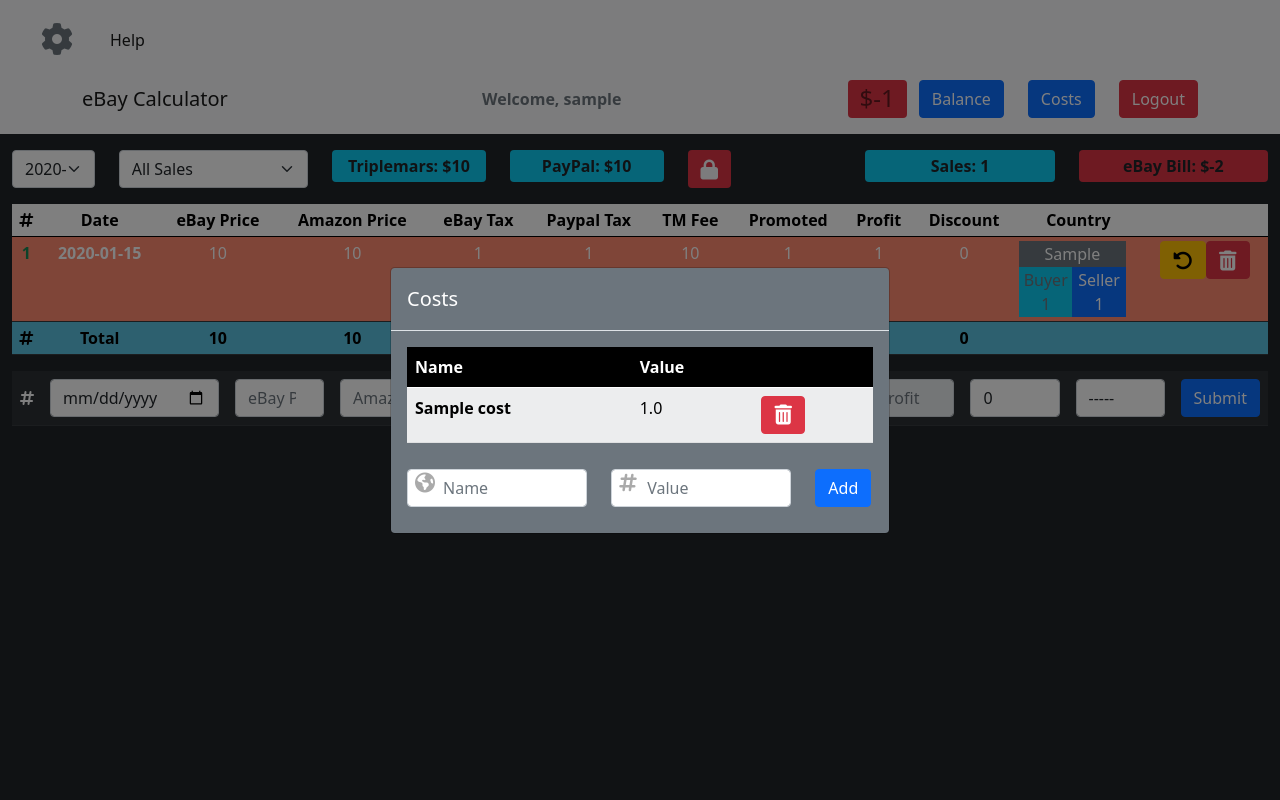
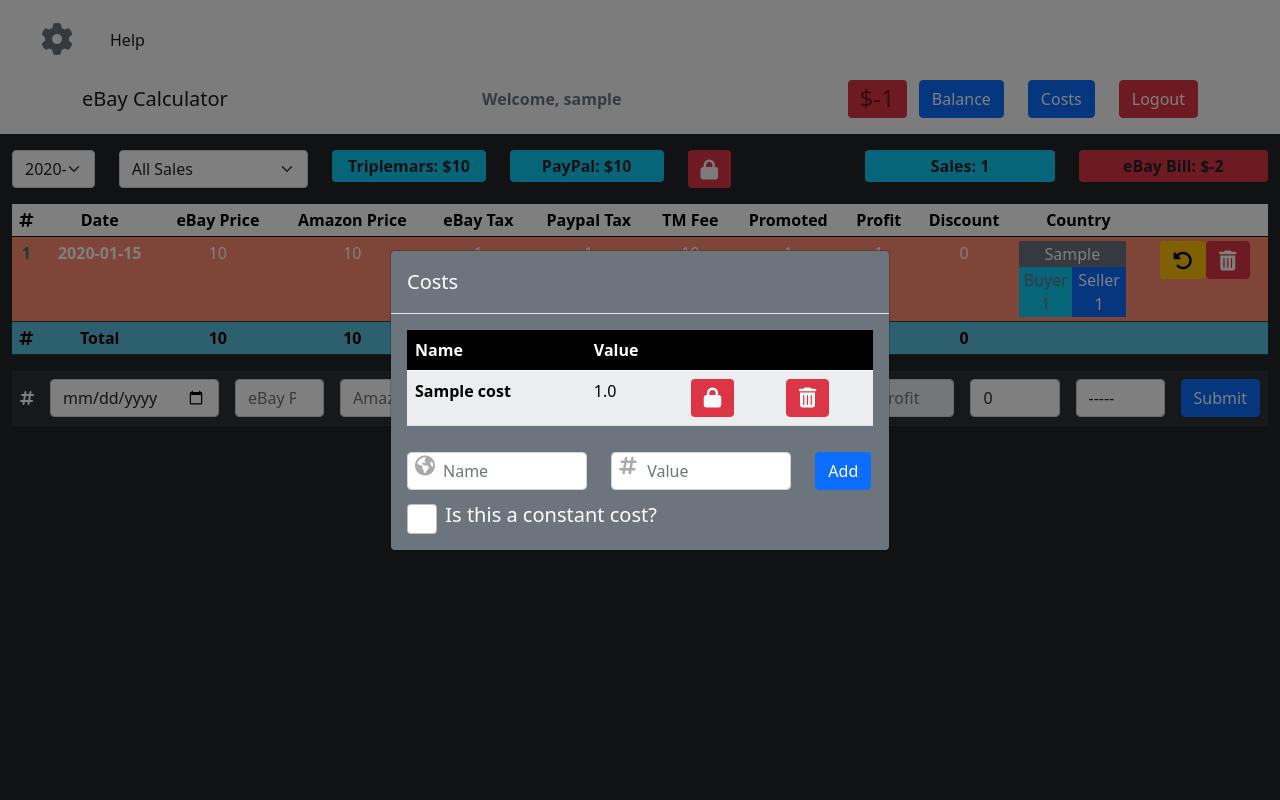
Before and after one commit to d4nieldev/ebaycalculator, a Django app: page /panel in a window 1280 px wide, after a click on "Costs". Run offline with Django 3.2, Linux system fonts and the light colour scheme; a user stored in the database is signed in; tables that the repository leaves empty hold one stand-in row (values such as "Sample post"); some libraries are stand-ins or nearby versions.

Commit message:
added fields to costs model and updated form

```diff
--- a/core/forms.py
+++ b/core/forms.py
@@ -70,6 +70,8 @@
         widgets = {
             'name': forms.TextInput(attrs={'class': 'form-control', 'placeholder': 'Name', 'id':'f_cost_name'}),
             'value': forms.NumberInput(attrs={'class': 'form-control', 'placeholder': 'Value', 'id':'f_cost_value'}),
+            'is_constant': forms.CheckboxInput(attrs={'class': 'form-check-input big-checkbox', 'id': 'f_is_const'}),
+            'exp_date': DateInput(attrs={'class': 'form-control d-none', 'id':'f_exp_date'})
         }
 
 class HipShipperForm(ModelForm):
--- a/core/models.py
+++ b/core/models.py
@@ -1,6 +1,7 @@
 from django.db import models
 from django.contrib.auth.models import User
 from django.core.exceptions import ObjectDoesNotExist
+import datetime
 
 
 class Balance(models.Model):
@@ -275,6 +276,8 @@
     """
     name = models.CharField(max_length=100)
     value = models.FloatField()
+    is_constant = models.BooleanField(default=False)
+    exp_date = models.DateField(default=datetime.datetime.now())
     user = models.ForeignKey(User, on_delete=models.CASCADE, default=0)
 
     def __str__(self):
--- a/static/js/panel.js
+++ b/static/js/panel.js
@@ -683,11 +683,11 @@
 function paypal_lock_handler(e){
     e.preventDefault();
 
-    $(".lock-class").toggleClass("bg-success bg-danger");
+    $("#paypal_lock").toggleClass("bg-success bg-danger");
 
-    if ($(".lock-class").hasClass("bg-success")){
+    if ($("#paypal_lock").hasClass("bg-success")){
         // unlocked
-        $(".lock-class").html("<i class='fa fa-lock-open fa-lg'></i>")
+        $("#paypal_lock").html("<i class='fa fa-lock-open fa-lg'></i>")
         paypal_balance_value = $("#div_paypal_balance").html()
         $("#div_paypal_balance").html(`
             <input type='number' id='txt_paypal_balance' class='form-control editable-paypal-balance'
@@ -695,7 +695,7 @@
     }
     else{
         // locked
-        $(".lock-class").html("<i class='fa fa-lock fa-lg'></i>")
+        $("#paypal_lock").html("<i class='fa fa-lock fa-lg'></i>")
         lastvalue = $("#txt_paypal_balance").data("lastvalue")
         curvalue = $("#txt_paypal_balance").val()
 
@@ -921,9 +921,13 @@
     }
 }
 
-function load_sidemenu(){
-    console.log($("#main_navbar").height());
-    $(".sidemenu").height($(window).height() - $("#main_navbar").height() - parseInt($('html').css('font-size')));
+function cost_lock_handler(){
+    console.log("clicked the cost lock!");
+}
+
+function cost_is_constant_expiredate(){
+    $("#s_describe_exp_date").toggleClass("d-none");
+    $("#f_exp_date").toggleClass("d-none");
 }
 
 $(document).ready(function(){
@@ -940,15 +944,19 @@
     $("#s_sales_filter_by_date").trigger("change");
 
     // paypal balance change manually
-    $(document).on("click", ".lock-class", paypal_lock_handler);
+    $(document).on("click", "#paypal_lock", paypal_lock_handler);
     $(document).on("keypress", "#txt_paypal_balance", function(e){
         var key = e.which;
 
         if (key == 13){
             e.preventDefault();
-            $(".lock-class").click();
+            $("#paypal_lock").click();
         }
     })
+
+    $(document).on("change", '#f_is_const', cost_is_constant_expiredate);
+
+    $(document).on("click", ".cost-lock", cost_lock_handler);
 
     $(document).on('change', "#s_filter_sales_by_model", function(){
         console.log($(this).val());
--- a/templates/modals/costs.html
+++ b/templates/modals/costs.html
@@ -13,13 +13,19 @@
                             <th scope='col'>Name</th>
                             <th scope='col'>Value</th>
                             <th scope='col'></th>
+                            <th scope='col'></th>
                         </tr>
                     </thead>
                     <tbody id='costs_table_body'>
                         {% for cost in costs %}
                         <tr>
                             <th>{{ cost.name }}</th>
-                            <td>{{cost.value }}</td>
+                            <td>{{ cost.value }}</td>
+                            <td>
+                                <button class="btn align-middle bg-danger rounded text-center text-light cost-lock">
+                                    <i class="fa fa-lock fa-lg"></i>
+                                </button>
+                            </td>
                             <td>
                                 <button data-id="{{ cost.id }}" type="submit" class="btn btn-danger btn-delete-cost">
                                     <i class="fa fa-trash-alt fa-lg"></i>
@@ -47,6 +53,12 @@
                         <div class="col-2 my-auto">
                             <button type="submit" class="btn btn-primary" name="btn_costs">Add</button>
                         </div>
+                        <div class="col-12 d-flex">
+                            {{ costform.is_constant }}
+                            &nbsp;&nbsp;
+                            <span id="s_describe_exp_date" style="font-size: 20px;">Is this a constant cost?</span>
+                            {{ costform.exp_date }}
+                        </div>
                     </div>
 
                 </form>
--- a/templates/panel.html
+++ b/templates/panel.html
@@ -47,7 +47,7 @@
                     </div>
                 </div>
                 <div class="col-1">
-                    <button class="btn align-middle bg-danger rounded text-center text-light lock-class">
+                    <button id="paypal_lock" class="btn align-middle bg-danger rounded text-center text-light">
                         <i class="fa fa-lock fa-lg"></i>
                     </button>
                 </div>
```
Also changed, not shown: core/migrations/0022_cost_is_constant.py (added), core/migrations/0023_cost_exp_date.py (added).
